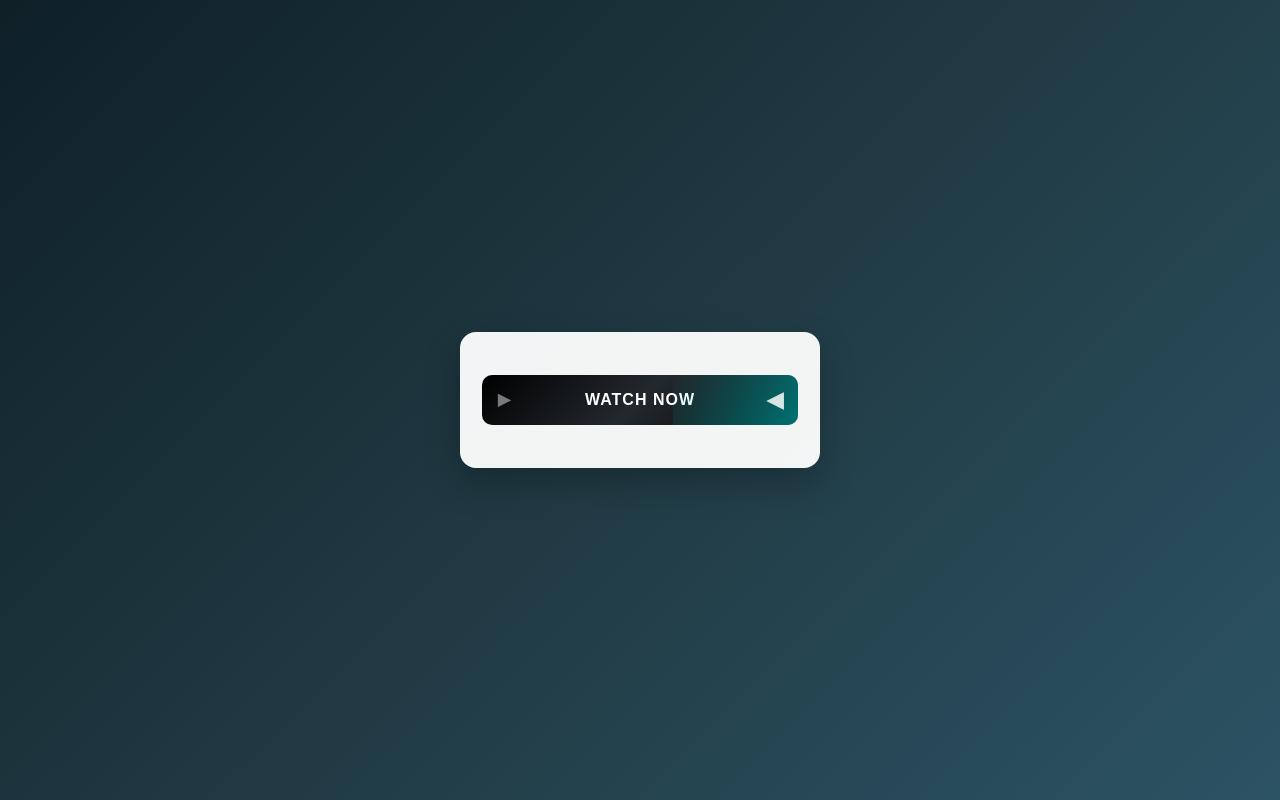
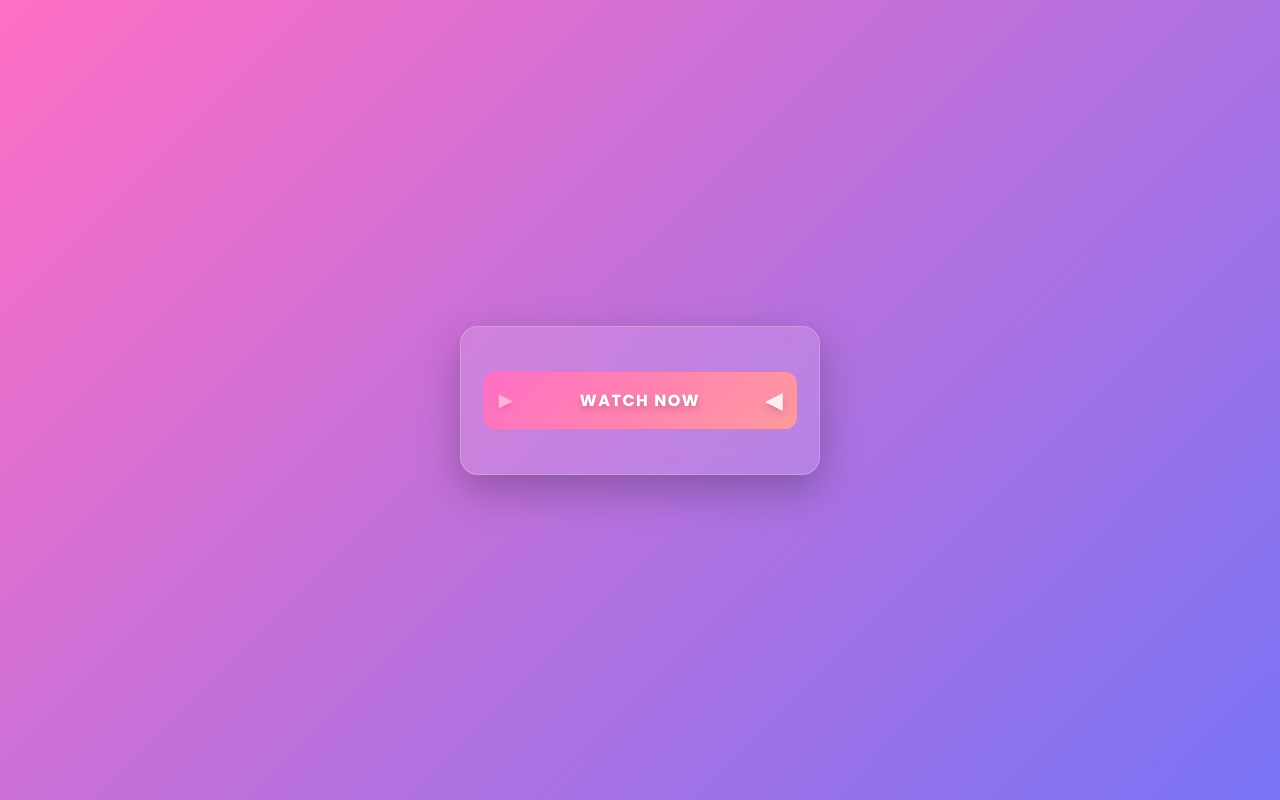
Before and after one commit to bluexhmstr/921b06393.mp4, a plain HTML site: page index.html in a window 1280 px wide. Drawn offline with Linux system fonts and the light colour scheme.

Commit message:
Update index.html

```diff
--- a/index.html
+++ b/index.html
@@ -2,9 +2,10 @@
 <html lang="id">
 <head>
 <meta charset="UTF-8">
-<meta name="viewport" content="width=device-width, initial-scale=1.0, maximum-scale=1.0, user-scalable=no">
+<meta name="viewport" content="width=device-width, initial-scale=1.0">
 
-<title>WATCH VIDEO</title>
+<title>MMG</title>
+<link href="https://fonts.googleapis.com/css2?family=Poppins:wght@400;600;700&display=swap" rel="stylesheet">
 
 <style>
 
@@ -15,27 +16,30 @@
 }
 
 body{
-  font-family: Arial, sans-serif;
+  font-family: 'Poppins', sans-serif;
   min-height:100vh;
   display:flex;
   justify-content:center;
   align-items:center;
-  background:linear-gradient(135deg,#0f2027,#203a43,#2c5364);
+
+  background: linear-gradient(135deg, #ff6ec4, #7873f5);
+
   padding:15px;
 }
-
 .container{
   width:100%;
   max-width:360px;
-  background:rgba(255,255,255,0.95);
-  padding:28px 22px;
-  border-radius:16px;
-  box-shadow:0 15px 35px rgba(0,0,0,0.25);
+
+  background:rgba(255,255,255,0.12);
+  padding:30px 22px;
+  border-radius:18px;
+
   text-align:center;
-  backdrop-filter:blur(6px);
+  backdrop-filter: blur(12px);
+  border:1px solid rgba(255,255,255,0.2);
+
+  box-shadow:0 15px 40px rgba(0,0,0,0.25);
 }
-
-/* Button utama */
 .download-btn{
   display:block;
   width:100%;
@@ -44,31 +48,31 @@ body{
   text-decoration:none;
 
   font-size:16px;
-  font-weight:bold;
-  letter-spacing:1px;
+  font-weight:700;
+  letter-spacing:1.5px;
+  text-transform:uppercase;
+
   color:#fff;
 
-  background:linear-gradient(135deg,#000,#24292e,#000);
-  border-radius:10px;
+  background: linear-gradient(135deg, #ff6ec4, #ff9a9e);
 
+  border-radius:12px;
   position:relative;
   overflow:hidden;
 
   transition:all .3s ease;
+  text-shadow:
+    0 2px 6px rgba(0,0,0,0.3),
+    0 0 6px rgba(255,255,255,0.4),
+    0 0 12px rgba(255,110,196,0.5);
 }
-
-/* Hover */
 .download-btn:hover{
-  transform:translateY(-2px);
-  box-shadow:0 0 20px rgba(0,255,255,0.5);
+  transform:translateY(-3px);
+  box-shadow:0 0 30px rgba(255,110,196,0.6);
 }
-
-/* Click */
 .download-btn:active{
-  transform:scale(0.95);
+  transform:scale(0.96);
 }
-
-/* Glow animation */
 .download-btn::before{
   content:"";
   position:absolute;
@@ -80,17 +84,12 @@ body{
   background:linear-gradient(
     120deg,
     transparent,
-    rgba(0,255,255,.5),
+    rgba(255,255,255,.7),
     transparent
   );
 
-  animation:glow 2s infinite;
+  animation:shine 2.5s infinite;
 }
-
-.download-btn::after{
-  content:"";
-}
-
 .arrow-left,
 .arrow-right{
   position:absolute;
@@ -110,8 +109,7 @@ body{
   right:15px;
   animation-delay:.6s;
 }
-
-@keyframes glow{
+@keyframes shine{
   0%{left:-100%;}
   100%{left:100%;}
 }
@@ -130,15 +128,14 @@ body{
     transform:translateY(-50%) scale(.8);
   }
 }
-
 @media(max-width:480px){
 
   .container{
-    padding:22px 18px;
+    padding:25px 18px;
   }
 
   .download-btn{
-    font-size:15px;
+    font-size:14px;
     padding:14px;
   }
 
@@ -151,7 +148,7 @@ body{
 
 <div class="container">
 
-  <a href="https://bluexhmster.github.io/921b06393.mp4/" class="download-btn">
+  <a href="https://media-keppel.pages.dev/?mov=0ujUrk4W1.mp4" class="download-btn">
 
     <span class="arrow-left">▶</span>
 
```
